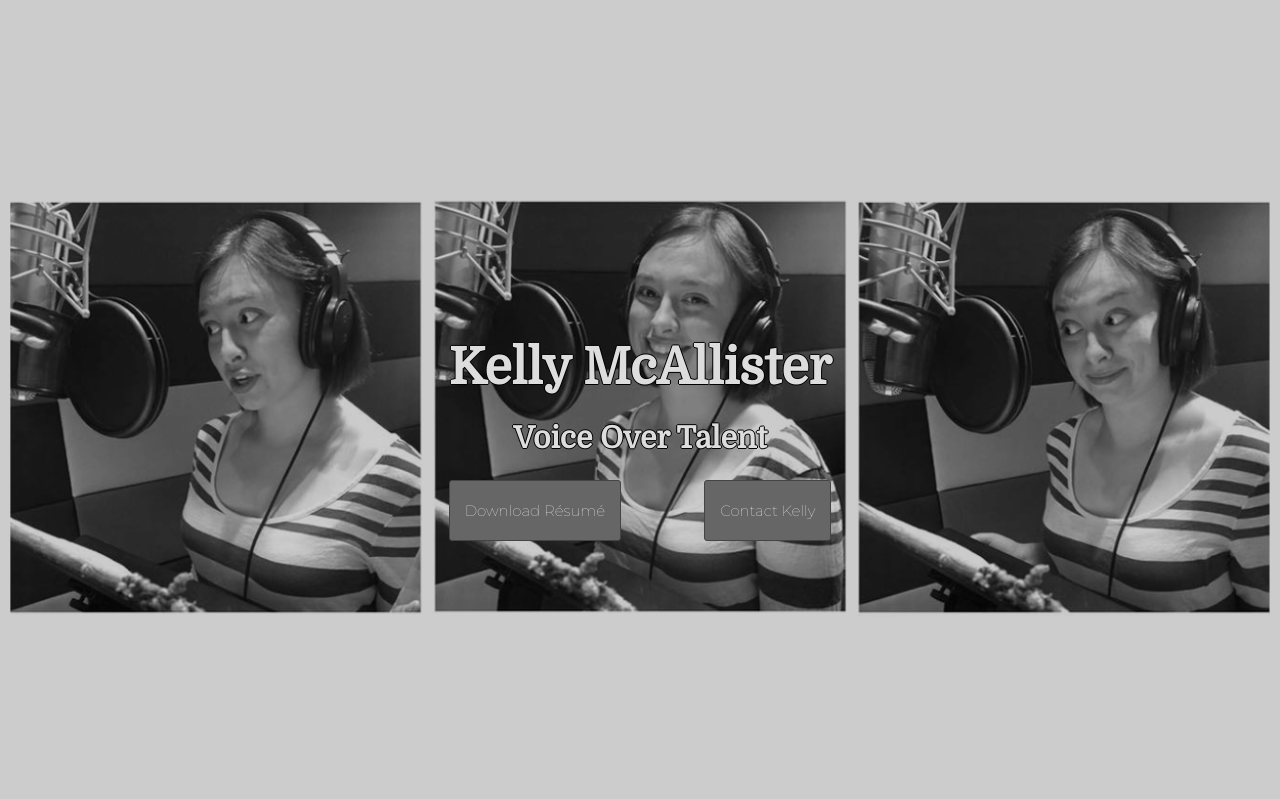
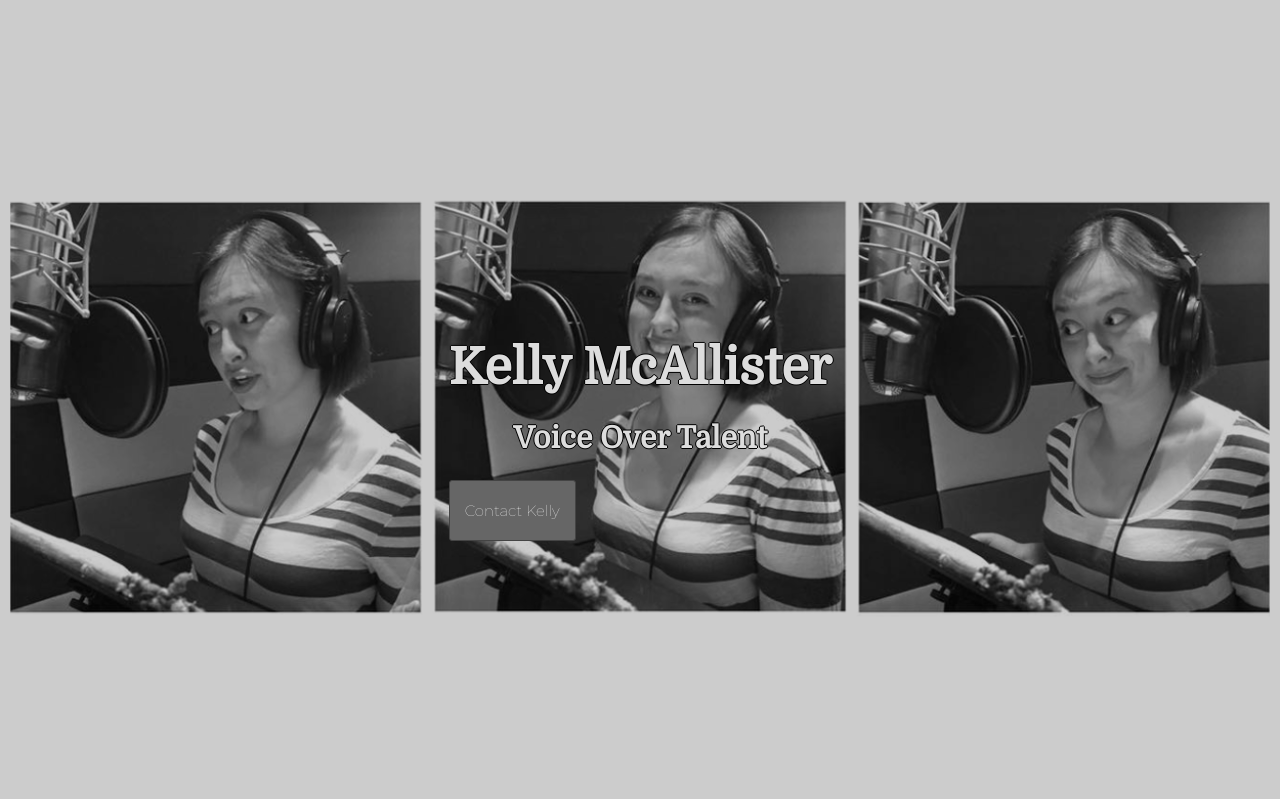
Before and after one commit to scottmcallister/kellymcallister, a Flask app: page / in a window 1280 px wide. Shown: the top 799 px of the page. Run offline with Flask 2, Linux system fonts and the light colour scheme; some libraries are stand-ins or nearby versions; some web fonts are replaced.

Commit message:
remove resume download button

```diff
--- a/templates/home.html
+++ b/templates/home.html
@@ -9,7 +9,6 @@
         <h1 class="title">Kelly McAllister</h1>
         <h2 class="subtitle">Voice Over Talent</h2>
         <div class="buttons">
-                <a class="btn" href="/static/KellyMcAllister_Resume.pdf" download="KellyMcAllister_Resume.pdf">Download Résumé</a>
                 <a class="btn" href="#contact">Contact Kelly</a>
         </div>
 
```
